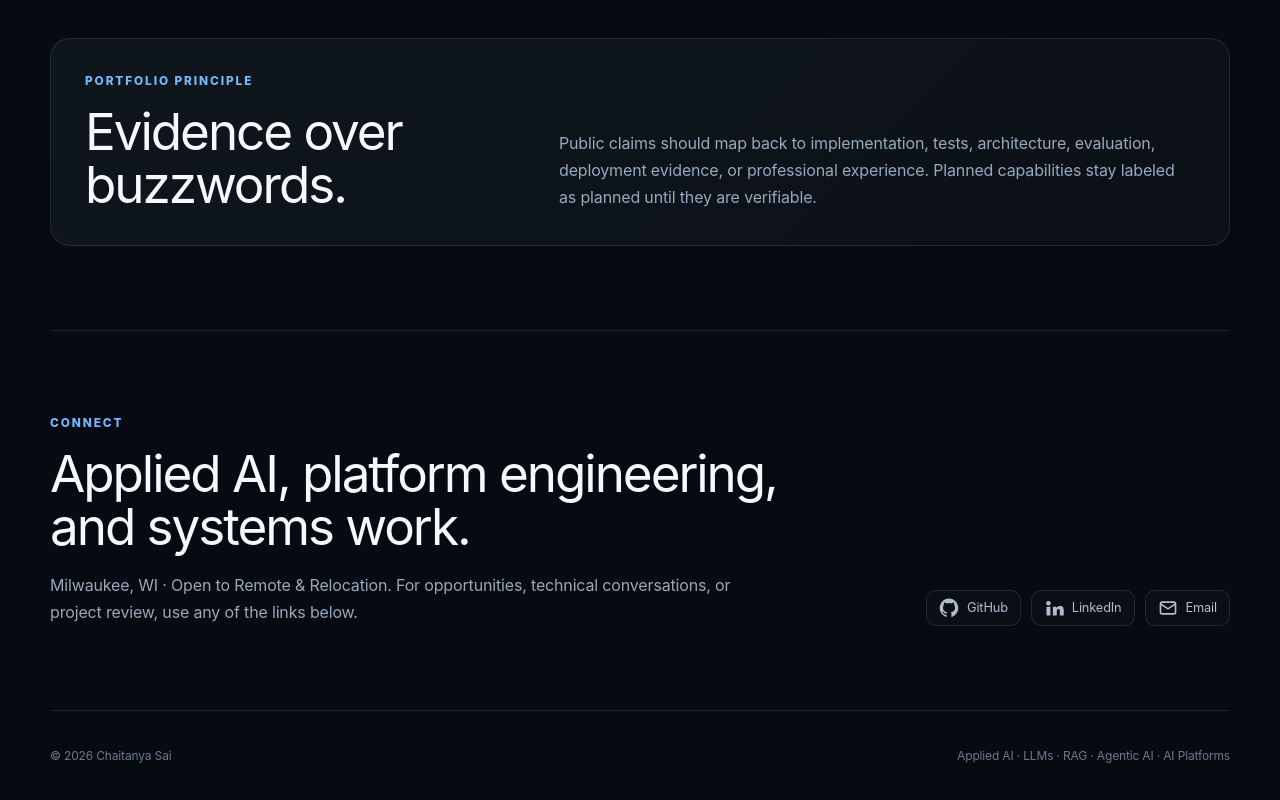
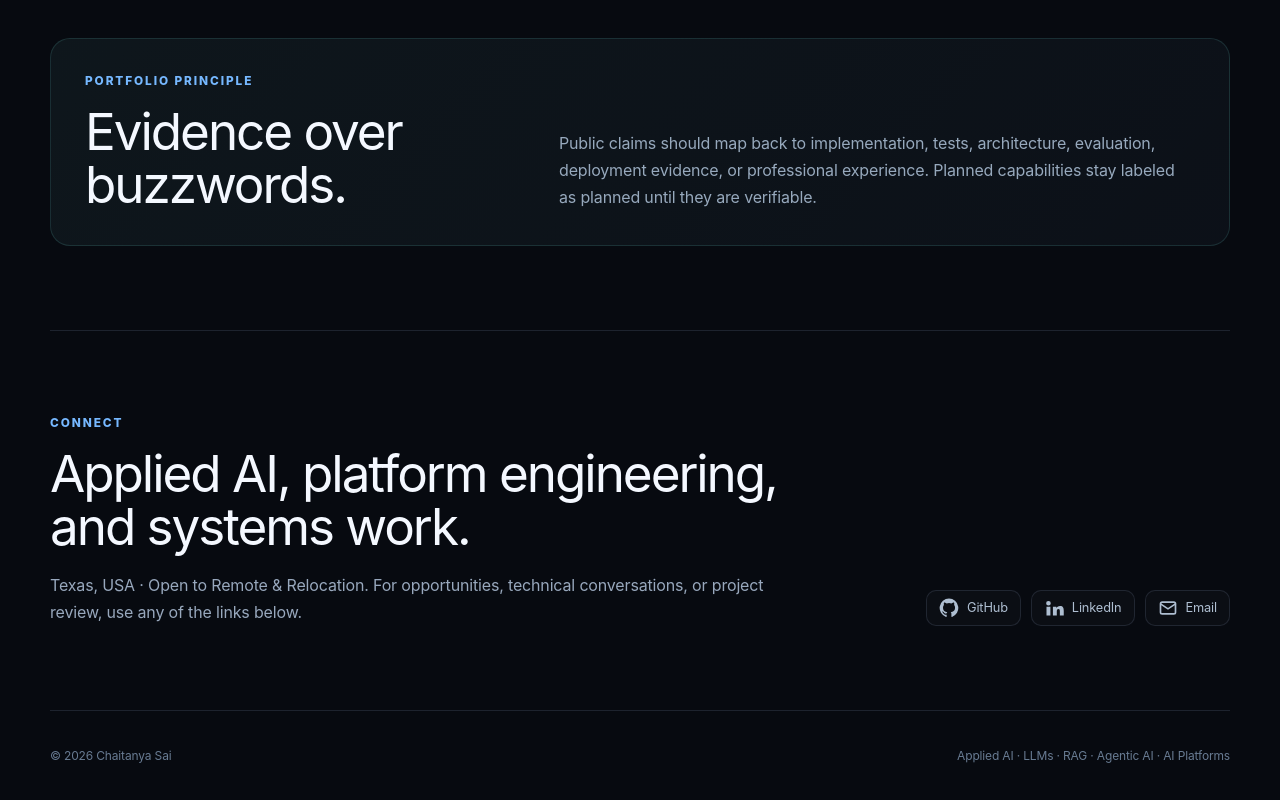
Before and after one commit to chaitanyaAI-careers/Portfolio, a Next.js app: page / in a window 1280 px wide. Shown: the part 3998-4798 px from the top of the page. Built offline with nearby package versions, Linux system fonts and the light colour scheme; no server answers.

Commit message:
Update current location to Texas

```diff
--- a/data/portfolio.ts
+++ b/data/portfolio.ts
@@ -14,7 +14,7 @@ export const portfolio = {
   headline: "Applied AI Engineer",
   positioning:
     "Generative AI · LLMs · RAG · Agentic AI · AI Platform & Backend Engineering",
-  location: "Milwaukee, WI · Open to Remote & Relocation",
+  location: "Texas, USA · Open to Remote & Relocation",
   email: "chaitanya.careerpaths@gmail.com",
   intro:
     "I build applied AI systems that connect model intelligence with production engineering: retrieval, agent orchestration, governed execution, APIs, evaluation, backend architecture, and reliability.",
```
